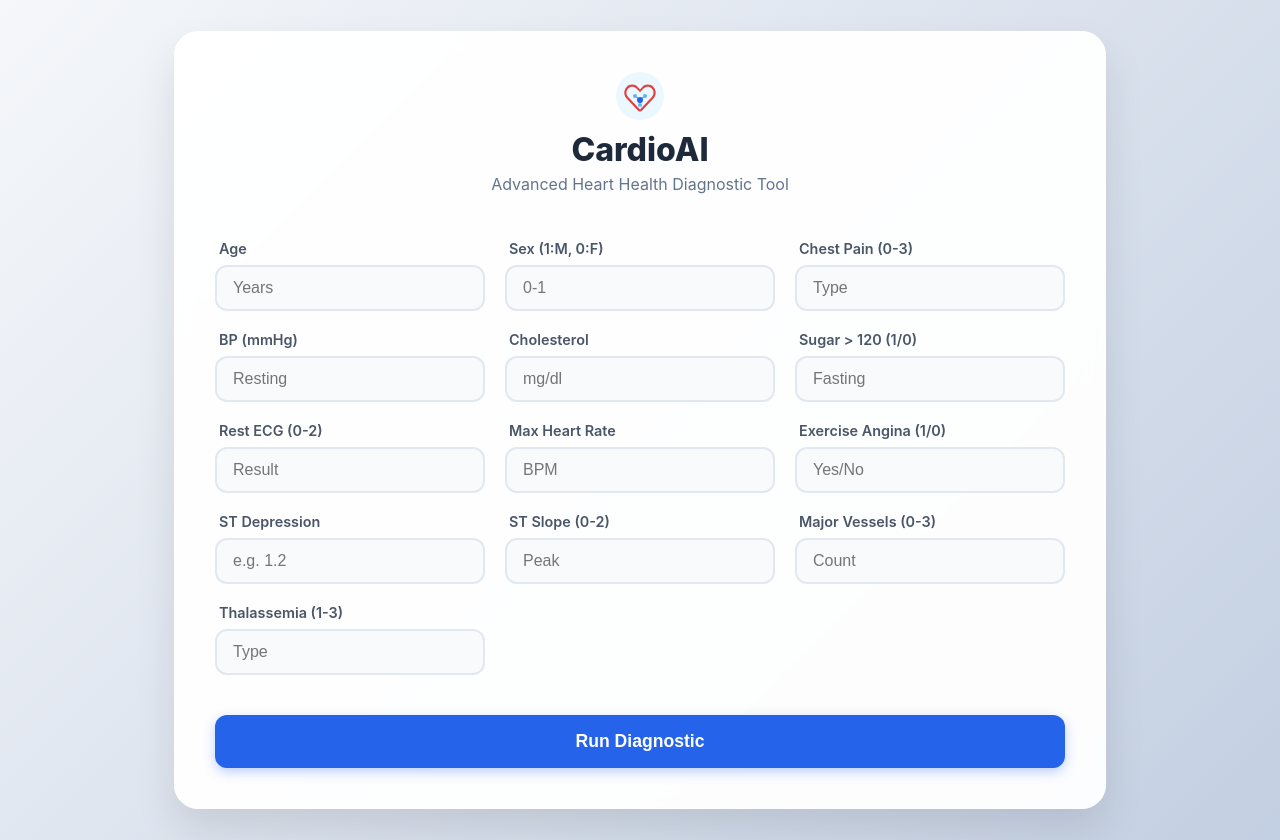
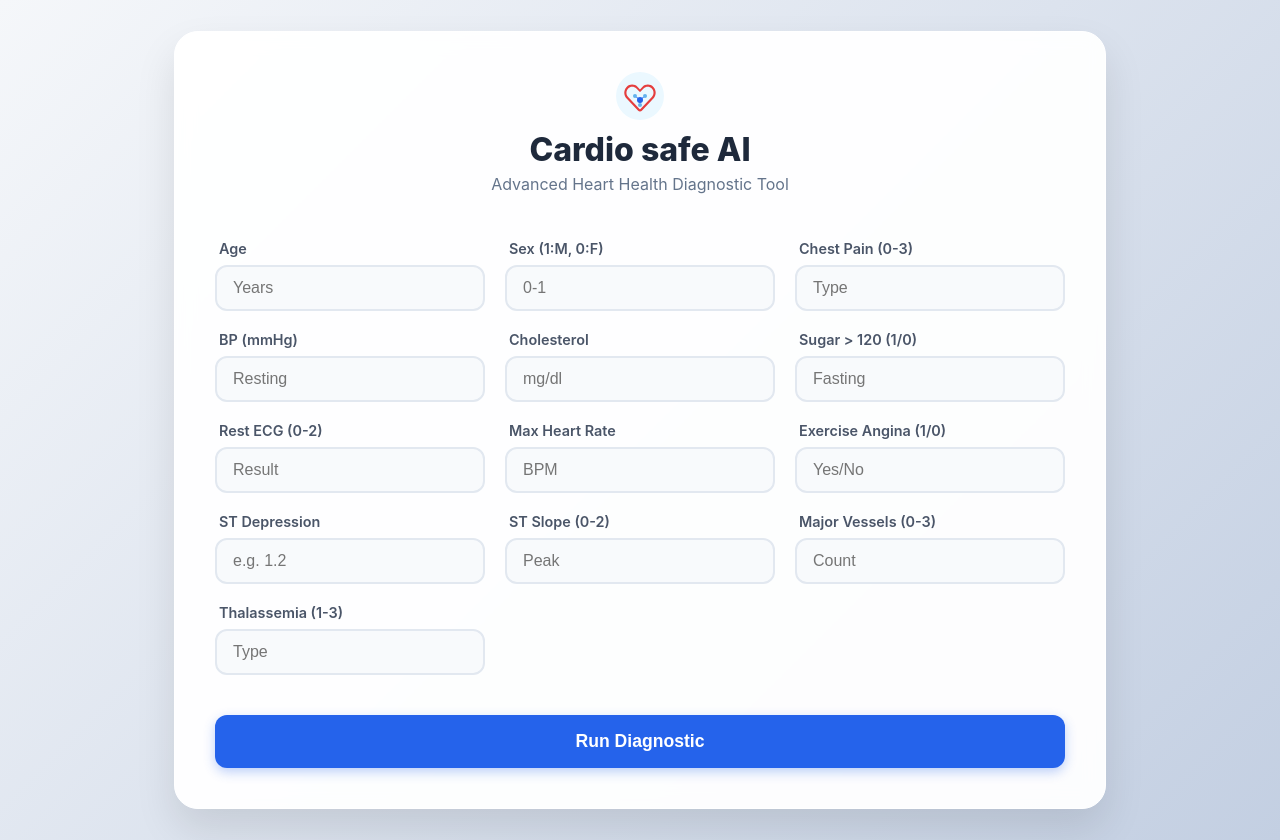
Before and after one commit to StephenMacharia/hearthealth, a React (Create React App) app: page / in a window 1280 px wide. Built offline with nearby package versions, Linux system fonts and the light colour scheme.

Commit message:
cardiosafe

```diff
--- a/src/components/HeartDiseasePredictor.jsx
+++ b/src/components/HeartDiseasePredictor.jsx
@@ -182,7 +182,7 @@ const HeartDiseasePredictor = () => {
       >
         <div style={styles.header}>
           <CardioAIIcon /> {/* --- Added Icon Component Here --- */}
-          <h1 style={{ margin: 0, color: '#1e293b', fontSize: '2rem', fontWeight: '800' }}>CardioAI</h1>
+          <h1 style={{ margin: 0, color: '#1e293b', fontSize: '2rem', fontWeight: '800' }}>Cardio safe AI</h1>
           <p style={{ color: '#64748b', marginTop: '5px' }}>Advanced Heart Health Diagnostic Tool</p>
         </div>
 
```
